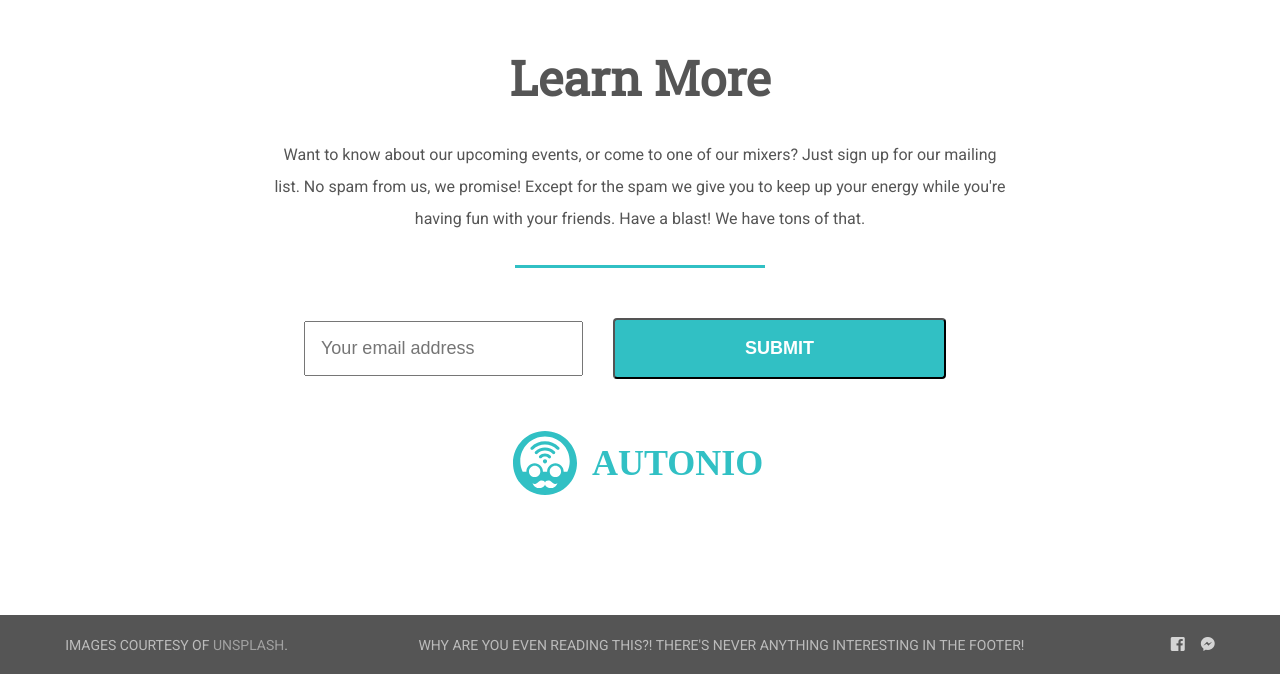
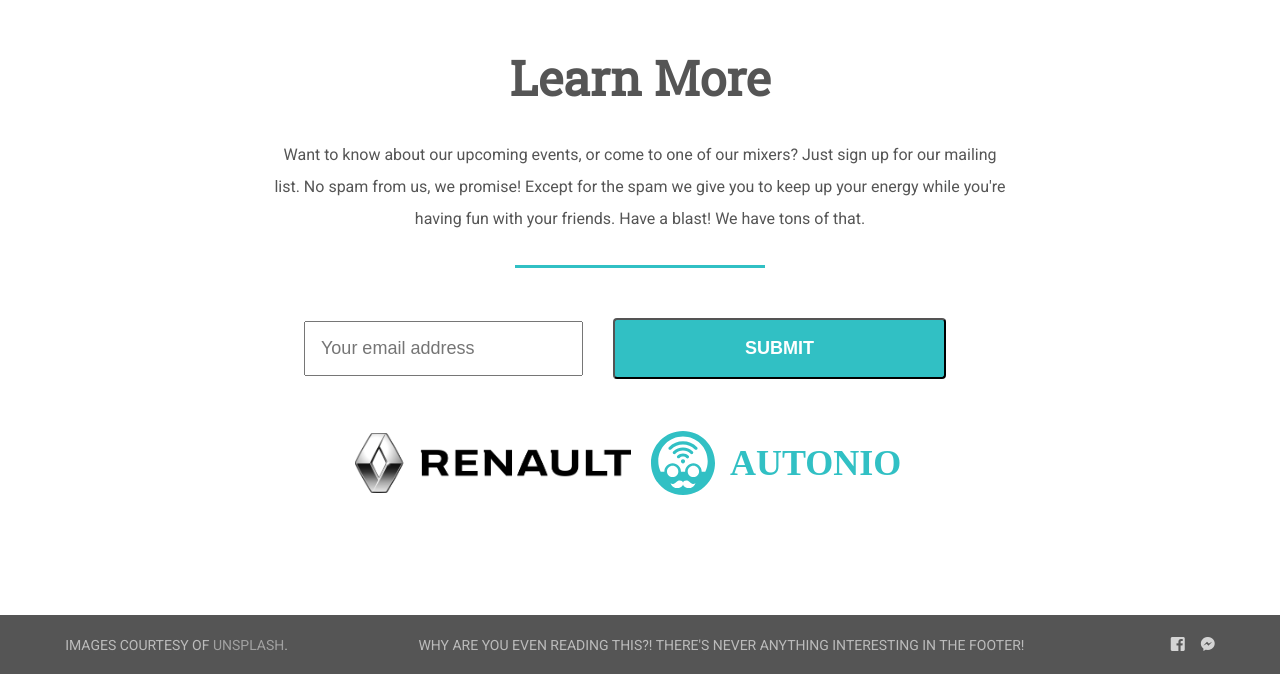
Before and after one commit to javpet/Autonio, a plain HTML site: page index.html in a window 1280 px wide. Shown: the part 4599-5273 px from the top of the page. Drawn offline with Linux system fonts and the light colour scheme.

Commit message:
Added Renault logo to footer

```diff
--- a/index.html
+++ b/index.html
@@ -107,7 +107,11 @@
       <input type="submit" class="btn"/>
     </form>
 
-    <img class="autonio_logo_long" src="img/autonio_logo_long.svg"/>
+    <div class="footer-logos">
+        <img class="renault_logo" src="img/Renault-logo.png"/>
+        <img class="autonio_logo_long" alt="Autonio logo with a smiling driver face" src="img/autonio_logo_long.svg"/>
+    </div>
+
   </section>
 
   <footer>
--- a/styles.css
+++ b/styles.css
@@ -371,8 +371,19 @@ footer p {
 	align-self: center;
 }
 
-.autonio_logo_long {
+.footer-logos {
+	display: flex;
+	align-items: center;
+	justify-content: center;
+}
+
+.autonio_logo_long,
+.renault_logo {
 	margin-top: 2rem;
+}
+
+.renault_logo {
+	height: 60px;
 }
 
 @media (max-width: 1100px) {
```
Also changed, not shown: img/Renault-logo.png (added).
